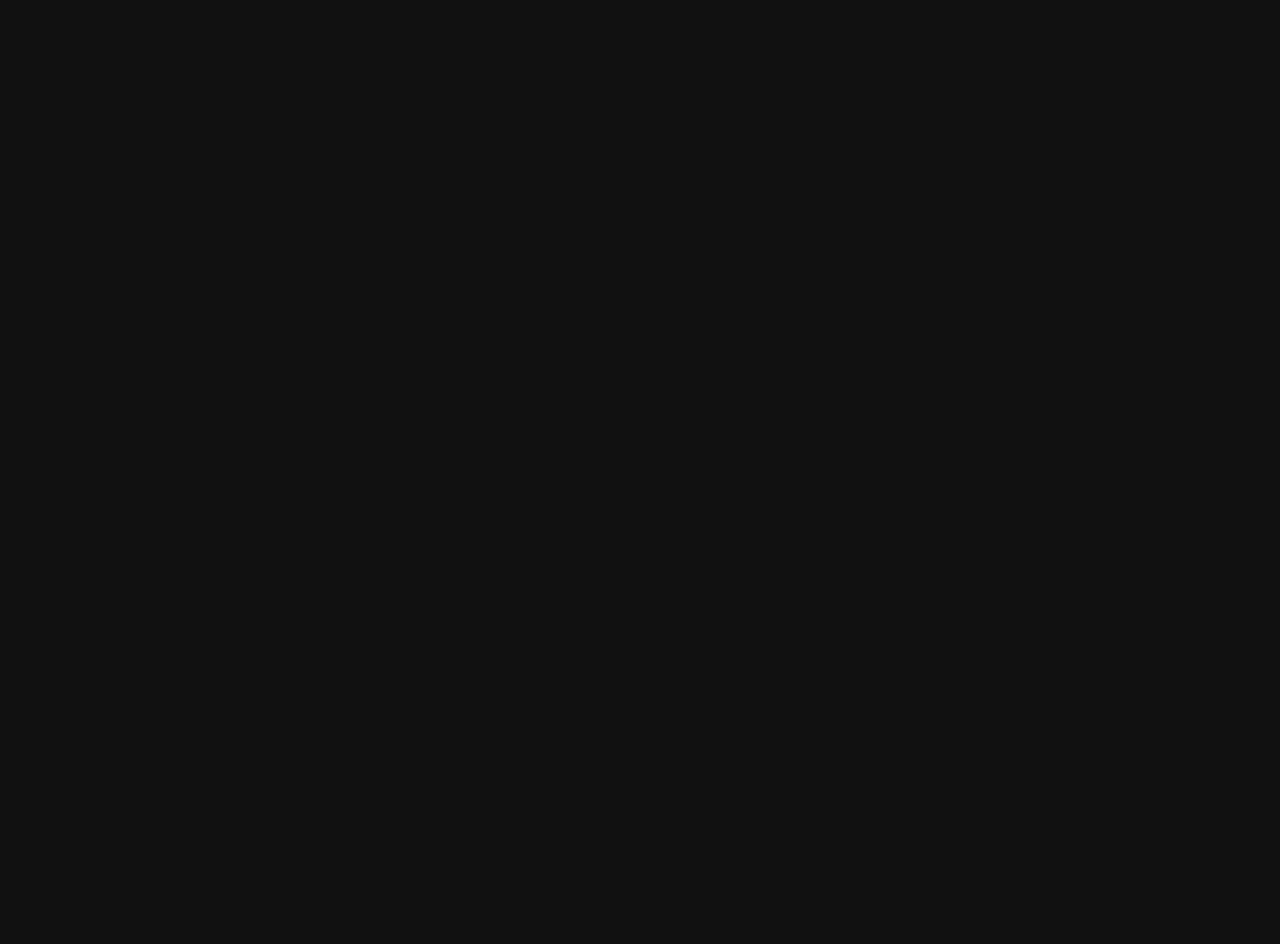
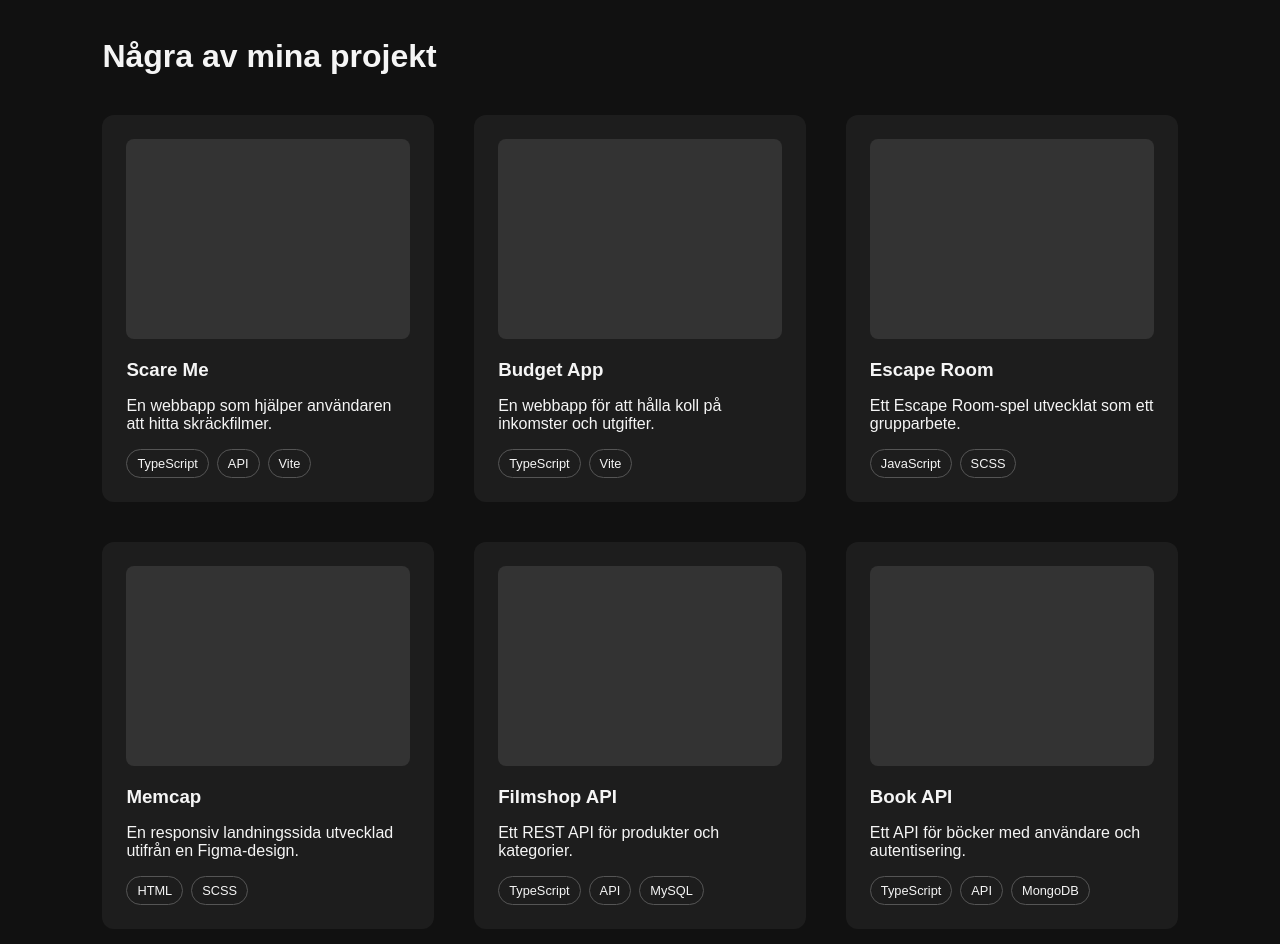
Before and after one commit to amanda-andersson/portfolio-react, a React (Vite) app: page / in a window 1280 px wide. Shown: the part 960-1904 px from the top of the page. Before the commit the page ends 891 px from the top, so only its background shows below. Built offline with nearby package versions, Linux system fonts and the light colour scheme.

Commit message:
Add projects section and project cards

```diff
--- a/src/App.css
+++ b/src/App.css
@@ -67,3 +67,50 @@
   max-width: 700px;
   line-height: 1.6;
 }
+
+.projects {
+  padding: 80px 8%;
+}
+
+.projects h2 {
+  font-size: 2rem;
+  margin-bottom: 40px;
+}
+
+.project-list {
+  display: grid;
+  grid-template-columns: repeat(3, 1fr);
+  gap: 40px;
+}
+
+.project-card {
+  background-color: #1d1d1d;
+  padding: 24px;
+  border-radius: 12px;
+}
+
+.project-image {
+  width: 100%;
+  height: 200px;
+  background-color: #333;
+  border-radius: 8px;
+  margin-bottom: 20px;
+}
+
+.project-card h3 {
+  margin-bottom: 8px;
+}
+
+.project-technologies {
+  display: flex;
+  flex-wrap: wrap;
+  gap: 8px;
+  margin-top: 16px;
+}
+
+.project-technologies span {
+  padding: 6px 10px;
+  border: 1px solid #555;
+  border-radius: 20px;
+  font-size: 0.8rem;
+}
--- a/src/App.tsx
+++ b/src/App.tsx
@@ -2,6 +2,7 @@
 import Header from './components/Header'
 import Hero from './components/Hero'
 import About from './components/About'
+import Projects from './components/Projects'
 
 function App() {
   return (
@@ -10,6 +11,7 @@
       <main>
         <Hero />
         <About />
+        <Projects />
       </main>
     </>
   )
--- /dev/null
+++ b/src/components/ProjectCard.tsx
@@ -0,0 +1,28 @@
+type ProjectCardProps = {
+  title: string
+  description: string
+  technologies: string[]
+}
+
+function ProjectCard({
+  title,
+  description,
+  technologies,
+}: ProjectCardProps) {
+  return (
+    <article className="project-card">
+      <div className="project-image"></div>
+
+      <h3>{title}</h3>
+      <p>{description}</p>
+
+      <div className="project-technologies">
+        {technologies.map((technology) => (
+          <span key={technology}>{technology}</span>
+        ))}
+      </div>
+    </article>
+  )
+}
+
+export default ProjectCard
--- /dev/null
+++ b/src/components/Projects.tsx
@@ -0,0 +1,23 @@
+import { projects } from '../data/projects'
+import ProjectCard from './ProjectCard'
+
+function Projects() {
+  return (
+    <section className="projects" id="projects">
+      <h2>Några av mina projekt</h2>
+
+      <div className="project-list">
+        {projects.map((project) => (
+          <ProjectCard
+            key={project.id}
+            title={project.title}
+            description={project.description}
+            technologies={project.technologies}
+          />
+        ))}
+      </div>
+    </section>
+  )
+}
+
+export default Projects
--- /dev/null
+++ b/src/data/projects.ts
@@ -0,0 +1,38 @@
+export const projects = [
+  {
+    id: 1,
+    title: 'Scare Me',
+    description: 'En webbapp som hjälper användaren att hitta skräckfilmer.',
+    technologies: ['TypeScript', 'API', 'Vite'],
+  },
+  {
+    id: 2,
+    title: 'Budget App',
+    description: 'En webbapp för att hålla koll på inkomster och utgifter.',
+    technologies: ['TypeScript', 'Vite'],
+  },
+  {
+    id: 3,
+    title: 'Escape Room',
+    description: 'Ett Escape Room-spel utvecklat som ett grupparbete.',
+    technologies: ['JavaScript', 'SCSS'],
+  },
+  {
+    id: 4,
+    title: 'Memcap',
+    description: 'En responsiv landningssida utvecklad utifrån en Figma-design.',
+    technologies: ['HTML', 'SCSS'],
+  },
+  {
+    id: 5,
+    title: 'Filmshop API',
+    description: 'Ett REST API för produkter och kategorier.',
+    technologies: ['TypeScript', 'API', 'MySQL'],
+  },
+  {
+    id: 6,
+    title: 'Book API',
+    description: 'Ett API för böcker med användare och autentisering.',
+    technologies: ['TypeScript', 'API', 'MongoDB'],
+  },
+]
```
